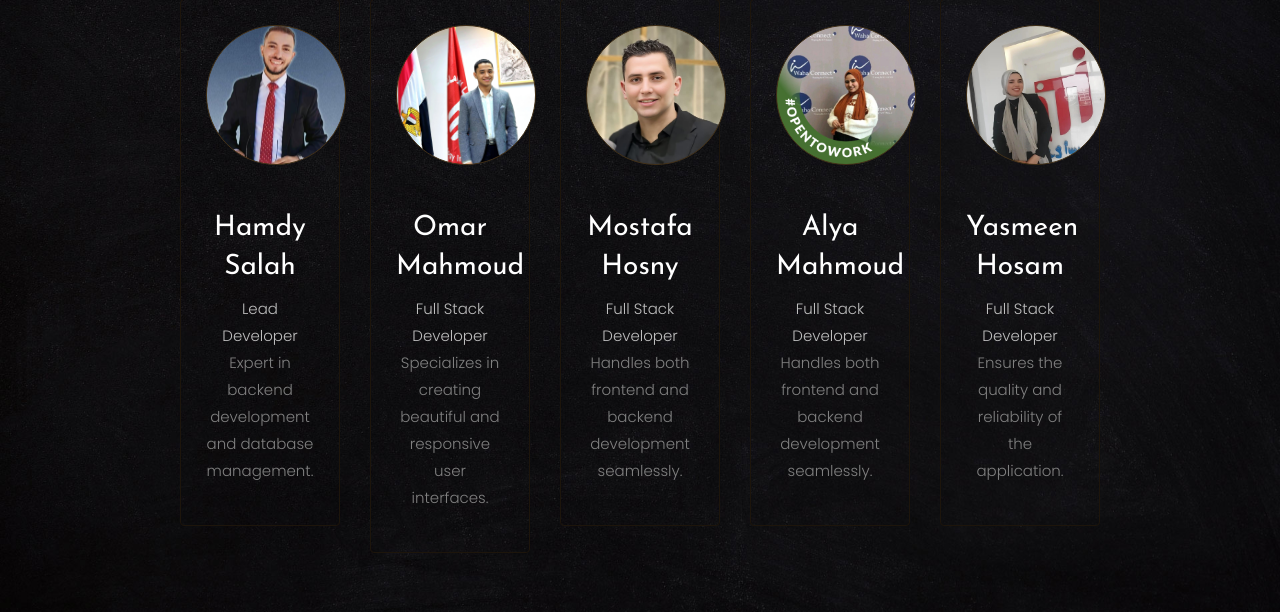
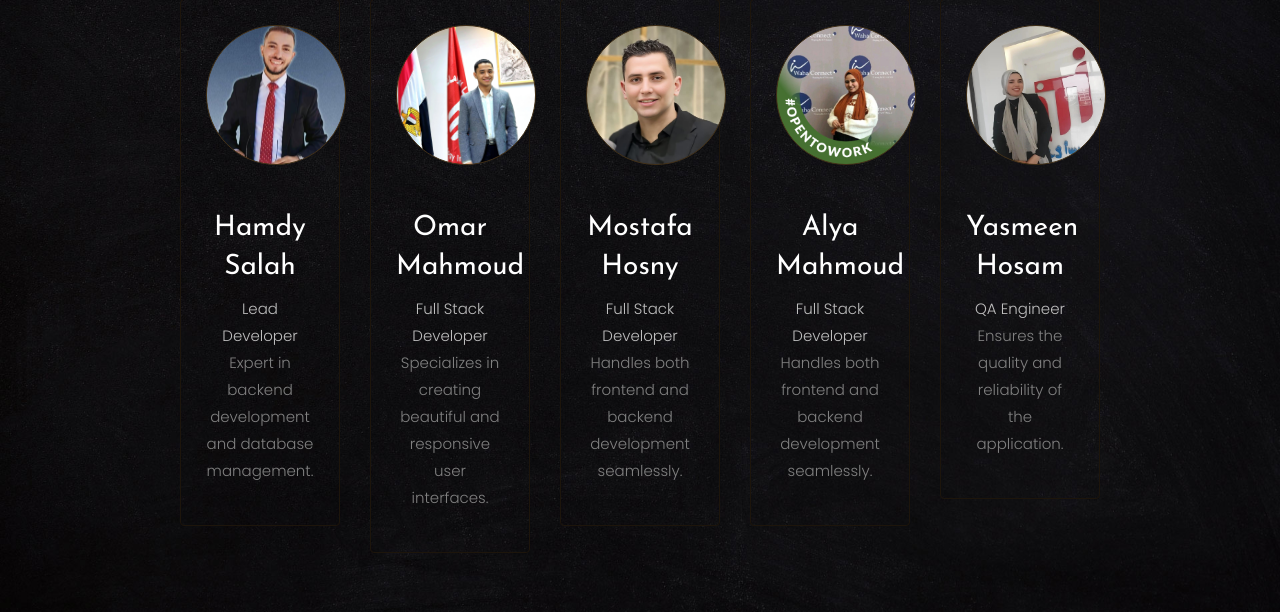
Before and after one commit to HamdySalah/Coffee-PHP-Project, a PHP site: page /Coffee-PHP-Project/about.php in a window 1280 px wide. Shown: the part 1008-1620 px from the top of the page. Run offline with PHP 8.4, Linux system fonts and the light colour scheme; the visitor is signed in with stand-in values (Sample User, id 1); some libraries are stand-ins or nearby versions; some web fonts are replaced.

Commit message:
pull changes

```diff
--- a/about.php
+++ b/about.php
@@ -69,7 +69,7 @@
           <div class="img" style="background-image: url(uploads/Yasmeen.jpeg); border-radius: 50%;"></div>
           <div class="text pt-3 text-center">
             <h3>Yasmeen Hosam</h3>
-            <span class="position mb-2">Full Stack Developer</span>
+            <span class="position mb-2">QA Engineer</span>
             <p>Ensures the quality and reliability of the application.</p>
           </div>
         </div>
```
